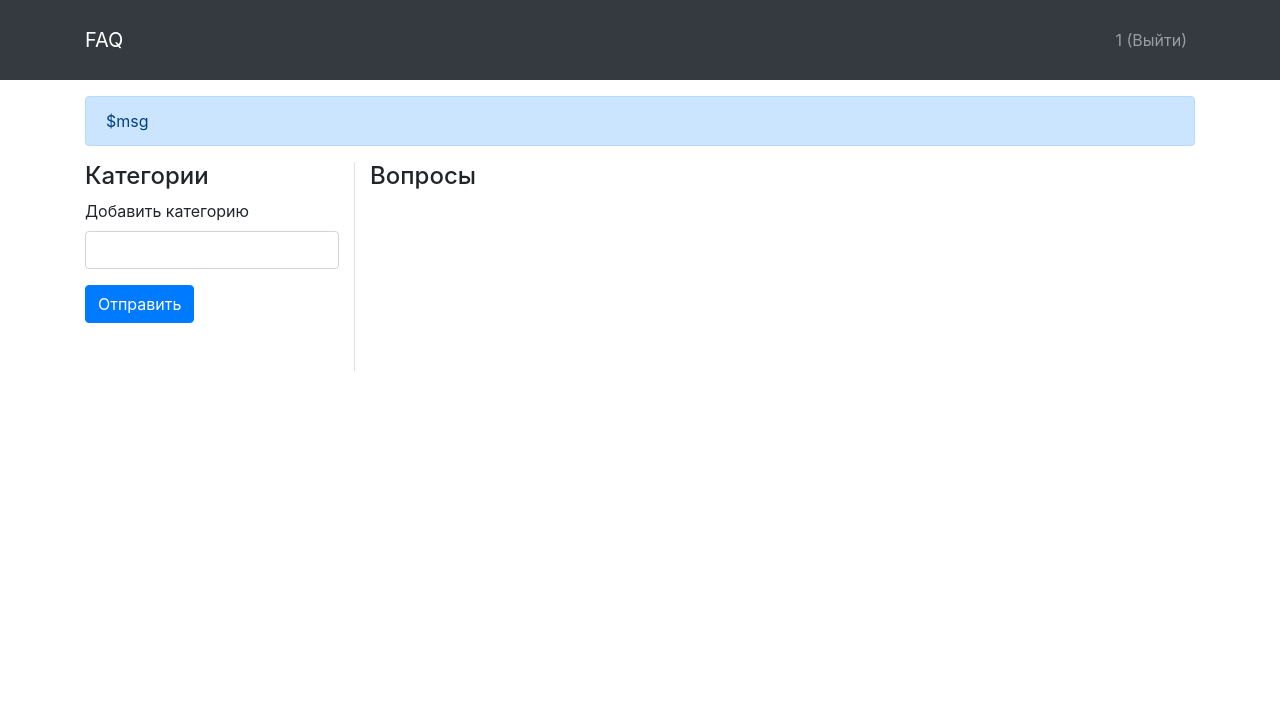
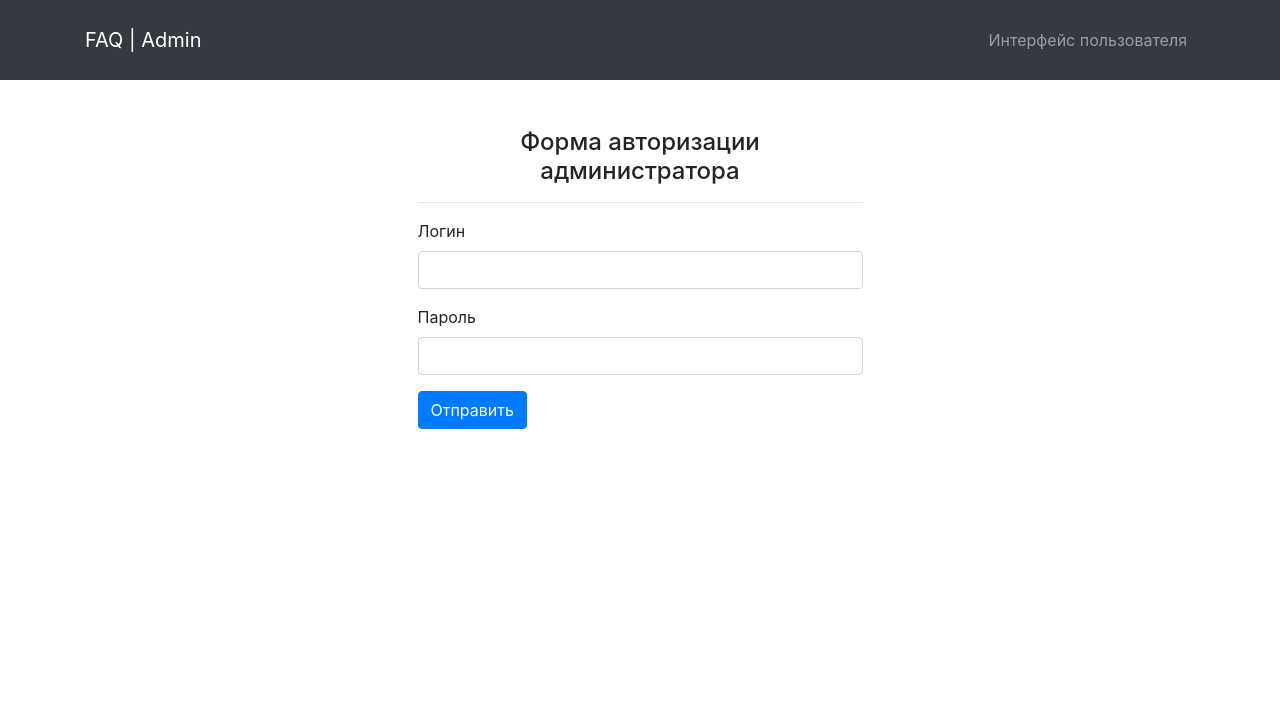
Before and after one commit to MG-Pro/php-neto-project, a PHP site: page /index.php?admin=entry in a window 1280 px wide. Shown: the top 717 px of the page. Run offline with PHP 8.4, Linux system fonts and the light colour scheme.

Commit message:
admin in work

```diff
--- a/server/controllers/adminController.php
+++ b/server/controllers/adminController.php
@@ -1,4 +1,55 @@
 <?php
+include_once 'models/adminModel.php';
+
 class AdminController {
+  private $msg = null;
+  private $adminModel;
+
+  public function __construct($pdo) {
+    $this->adminModel = new AdminModel($pdo);
+  }
+  private function toForm($login = null, $msgClass = null) {
+    render('admin/admin-header.php', ['adminName' => $login]);
+    render('message.php', ['msg' => $this->msg, 'msgClass' => $msgClass]);
+    render('admin/admin-signin.php');
+  }
+  public function signIn($login = null, $pas = null) {
+    if ($login !== null && $pas !== null) {
+      if (strlen($login) < 3) {
+        $this->msg = 'Логин должен содержать не менее 3 символов';
+        $this->toForm(null, 'alert-danger');
+      } elseif (strlen($pas) < 3) {
+        $this->msg = 'Пароль должен содержать не менее 3 символов';
+        $this->toForm(null, 'alert-danger');
+      } else {
+        $admin = $this->adminModel->signIn($login, $pas);
+        if (count($admin) !== 0) {
+          $_SESSION['admin'] = $admin[0];
+          $this->toAdmin($login);
+          return $admin;
+        } else {
+          $this->msg = "Пользователь $login не зарегистрирован";
+          $this->toForm($login, 'alert-danger');
+        }
+      }
+    } else {
+      $this->toForm();
+    }
+    return false;
+  }
+  public function signUp($login, $pas) {
+
+  }
+  public function signOut() {
+    unset($_SESSION['admin']);
+    $this->signIn();
+  }
+
+
+  public function toAdmin($login, $msgClass = null) {
+    render('admin/admin-header.php', ['adminName' => $login]);
+    render('message.php', ['msg' => $this->msg, 'msgClass' => $msgClass]);
+    render('admin/admin-content.php');
+  }
 
 }
--- a/server/index.php
+++ b/server/index.php
@@ -9,9 +9,6 @@ $pdo = new PDO(
 
 function render($template, $params = []) {
   $fileTemplate = 'views/templates/' . $template;
-  if(!isset($params['msgClass'])) {
-    $params['msgClass'] = false;
-  }
   if (is_file($fileTemplate)) {
     ob_start();
     if (count($params) > 0) {
--- /dev/null
+++ b/server/models/adminModel.php
@@ -0,0 +1,14 @@
+<?php
+class AdminModel {
+  private $pdo;
+  public function __construct($pdo) {
+    $this->pdo = $pdo;
+  }
+  private function request($sql) {
+    return $this->pdo->query($sql);
+  }
+  public function signIn($login, $pas) {
+    $sqlSignIn = "SELECT id, login FROM admins WHERE login='$login' AND pass='$pas' LIMIT 1";
+    return $this->request($sqlSignIn)->fetchAll(PDO::FETCH_ASSOC);
+  }
+}
--- a/server/routers/adminRouter.php
+++ b/server/routers/adminRouter.php
@@ -1,5 +1,23 @@
 <?php
-if($_GET['admin'] === 'entry') {
-  render('header.php', ['adminName' => '1']);
-  render('admin.php', ['adminName' => '1']);
+include_once 'controllers/adminController.php';
+$adminController = new AdminController($pdo);
+
+if (isset($_GET['admin'])) {
+  if ($_GET['admin'] === 'entry') {
+    if (isset($_SESSION['admin']['login'])) {
+      $adminController->toAdmin($_SESSION['admin']['login']);
+    } else {
+      $adminController->signIn();
+    }
+  } elseif ($_GET['admin'] === 'exit') {
+    $adminController->signOut();
+  }
+} elseif (isset($_POST['admin'])) {
+  if($_POST['admin'] === 'signin') {
+    $login = $_POST['login'];
+    $pas = $_POST['pas'];
+    $admin = $adminController->signIn($login, $pas);
+  }
+
+
 }
--- a/server/routers/userRouter.php
+++ b/server/routers/userRouter.php
@@ -1,16 +1,16 @@
 <?php
 if(isset($_GET['question'])) {
   if ($_GET['question'] === 'add') {
-    render('header.php');
-    render('add-question.php');
+    render('front/header.php');
+    render('front/add-question.php');
   }
 
 
-} elseif (isset($_GET['admin']) || isset($_POST['login'])) {
+} elseif (isset($_GET['admin']) || isset($_POST['admin'])) {
   include_once 'routers/adminRouter.php';
 } else {
-  render('header.php');
-  render('main.php');
+  render('front/header.php');
+  render('front/main.php');
 }
 
 
--- a/server/views/templates/admin.php
+++ /dev/null
@@ -1,19 +0,0 @@
-<div class="container">
-  <?php render('message.php', ['msg' => '$msg', 'msgClass' => 'alert-primary']) ?>
-  <div class="row">
-    <div class="col-3 admin-sidebar border-right">
-      <h4>Категории</h4>
-      <form class="mb-5">
-          <div class="form-group">
-            <label>Добавить категорию</label>
-            <input class="form-control" type="text" name="name">
-            <input type="hidden" name="category" value="add">
-          </div>
-          <button type="submit" class="btn btn-primary">Отправить</button>
-      </form>
-    </div>
-    <div class="col-9 admin-content">
-      <h4>Вопросы</h4>
-    </div>
-  </div>
-</div>
--- a/server/views/templates/header.php
+++ b/server/views/templates/admin/admin-header.php
@@ -1,14 +1,13 @@
 <header class="header navbar navbar-dark bg-dark navbar-expand-lg">
   <div class="container">
-    <a class="navbar-brand" href="index.php">FAQ</a>
+    <a class="navbar-brand" href="index.php?admin=entry">FAQ | Admin</a>
     <ul class="navbar-nav ml-auto">
-      <?php if ($adminName): ?>
+      <li>
+        <a class="nav-link" target="_blank" href="index.php">Интерфейс пользователя</a>
+      </li>
+      <?php if($adminName !== null): ?>
         <li>
           <a class="nav-link" href="index.php?admin=exit"><?php echo $adminName ?> (Выйти)</a>
-        </li>
-      <?php else: ?>
-        <li>
-          <a class="nav-link" href="index.php?admin=entry">Вход для админов</a>
         </li>
       <?php endif; ?>
     </ul>
--- /dev/null
+++ b/server/views/templates/admin/admin-list.php
@@ -0,0 +1 @@
+<?php
--- /dev/null
+++ b/server/views/templates/admin/admin-signin.php
@@ -0,0 +1,20 @@
+<div class="container">
+  <div class="row">
+    <div class="content col-5 mt-5 align-self-center ml-auto mr-auto">
+      <h4 class="text-center">Форма авторизации администратора</h4>
+      <hr>
+      <form class="mb-5" action="index.php" method="post">
+        <div class="form-group">
+          <label for="login">Логин</label>
+          <input type="text" name="login" class="form-control" id="login">
+        </div>
+        <div class="form-group">
+          <label for="pas">Пароль</label>
+          <input type="text" name="pas" class="form-control" id="pas">
+        </div>
+        <input type="hidden" name="admin" value="signin">
+        <button type="submit" class="btn btn-primary">Отправить</button>
+      </form>
+    </div>
+  </div>
+</div>
--- /dev/null
+++ b/server/views/templates/front/main.php
@@ -0,0 +1,6 @@
+<div class="container">
+  <div class="row">
+    <?php render('/front/sidebar.php')  ?>
+    <?php render('/front/content.php')  ?>
+  </div>
+</div>
--- a/server/views/templates/main.php
+++ /dev/null
@@ -1,6 +0,0 @@
-<div class="container">
-  <div class="row">
-    <?php include 'sidebar.php'?>
-    <?php include 'content.php'?>
-  </div>
-</div>
--- a/server/views/templates/message.php
+++ b/server/views/templates/message.php
@@ -1,7 +1,9 @@
-<div class="row mt-3">
-  <div class="col">
-    <?php if($msg): ?>
-      <div class="alert <?php echo $msgClass ? $msgClass : 'd-none' ?>"><?php echo $msg?></div>
-    <?php endif; ?>
+<?php if ($msg !== null): ?>
+  <div class="container">
+    <div class="row mt-3">
+      <div class="col">
+        <div class="alert <?php echo $msgClass !== null ? $msgClass : 'd-none' ?>"><?php echo $msg ?></div>
+      </div>
+    </div>
   </div>
-</div>
+<?php endif; ?>
```
Also changed, not shown: server/views/templates/admin/admin-content.php (added, +27 -0 lines), server/views/templates/front/header.php (added, +10 -0 lines), server/views/templates/front/add-question.php (renamed from server/views/templates/add-question.php), server/views/templates/front/content.php (renamed from server/views/templates/content.php), server/views/templates/front/sidebar.php (renamed from server/views/templates/sidebar.php).
